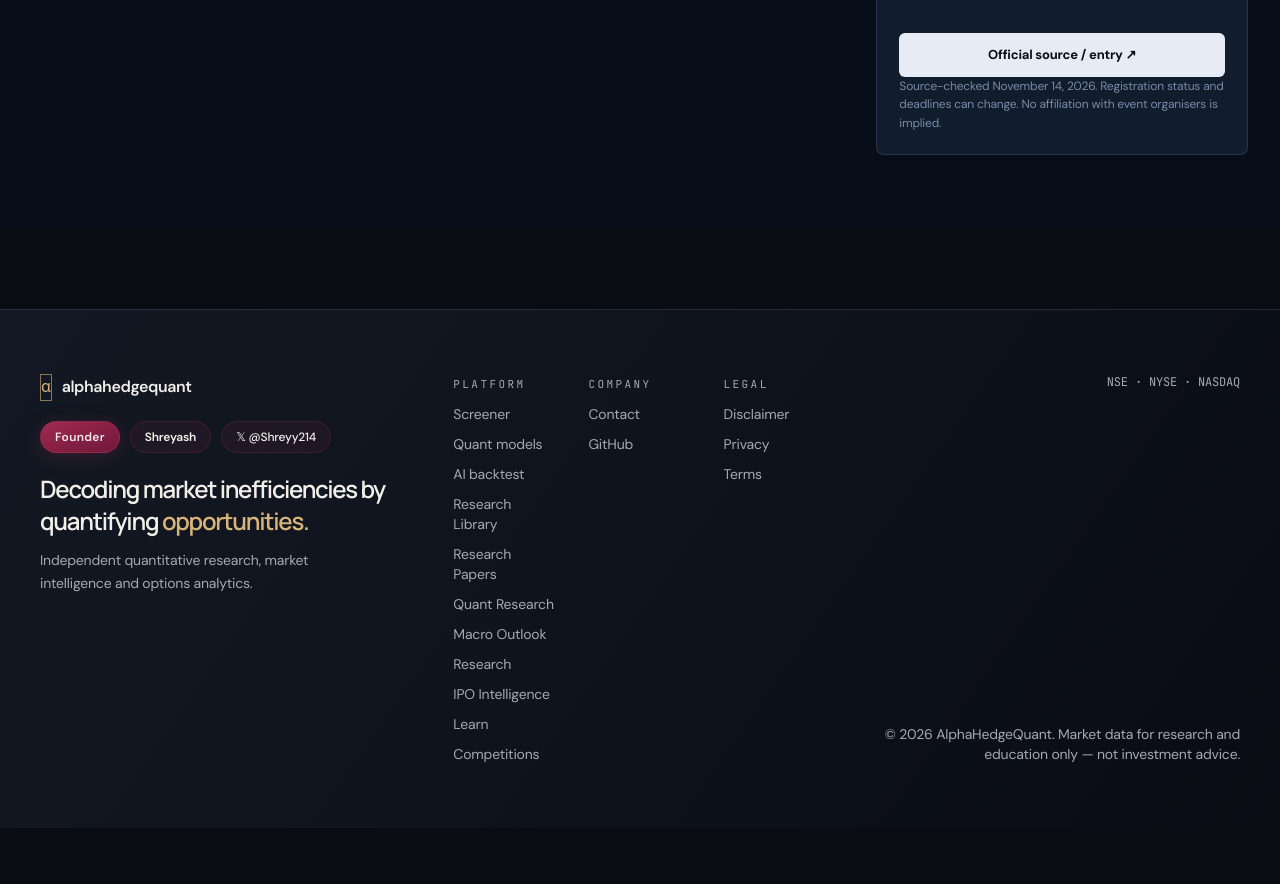
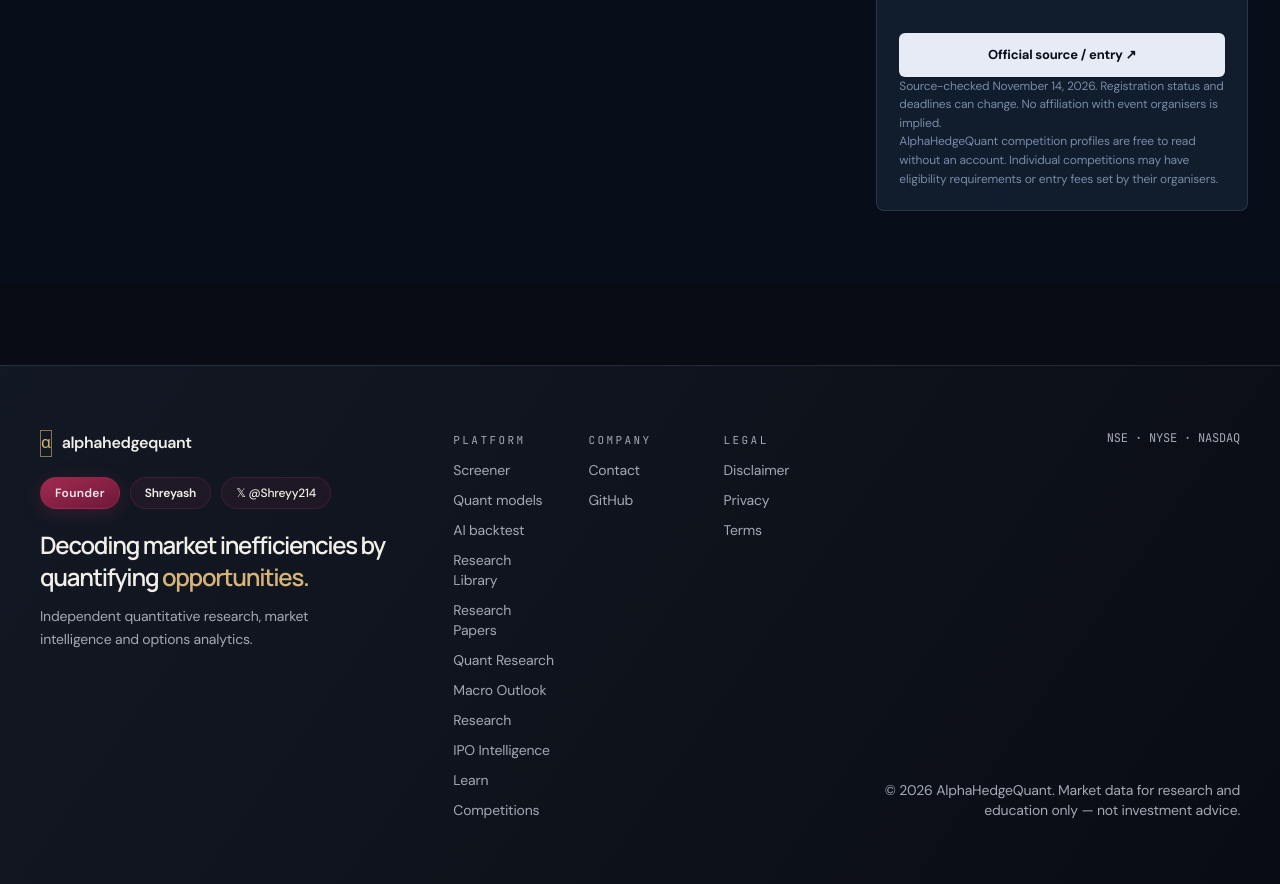
Before and after one commit to alphahedgequant/website, a Next.js app in the folder alphahedgequant/: page /competitions/fide-world-chess-championship-2026 in a window 1280 px wide. Shown: the part 1200-2084 px from the top of the page. Before the commit the page ends 2028 px from the top, so only its background shows below. Built offline with nearby package versions, Linux system fonts and the light colour scheme; no server answers; a web font is replaced by a local one.

Commit message:
Clarify that AHQ competition profiles are free while organiser entry fees may vary

```diff
--- a/alphahedgequant/app/competitions/[slug]/page.jsx
+++ b/alphahedgequant/app/competitions/[slug]/page.jsx
@@ -73,6 +73,7 @@ export default async function CompetitionDetail({params}){
       </dl>
       <a className="cq-primary" href={e.sourceURL} target="_blank" rel="noopener noreferrer">Official source / entry ↗</a>
       <p className="cq-source-note">Source-checked {formatDate(VERIFIED_AS_OF)}. Registration status and deadlines can change. No affiliation with event organisers is implied.</p>
+      <p className="cq-source-note">AlphaHedgeQuant competition profiles are free to read without an account. Individual competitions may have eligibility requirements or entry fees set by their organisers.</p>
      </div>
    </aside>
   </div>
```
